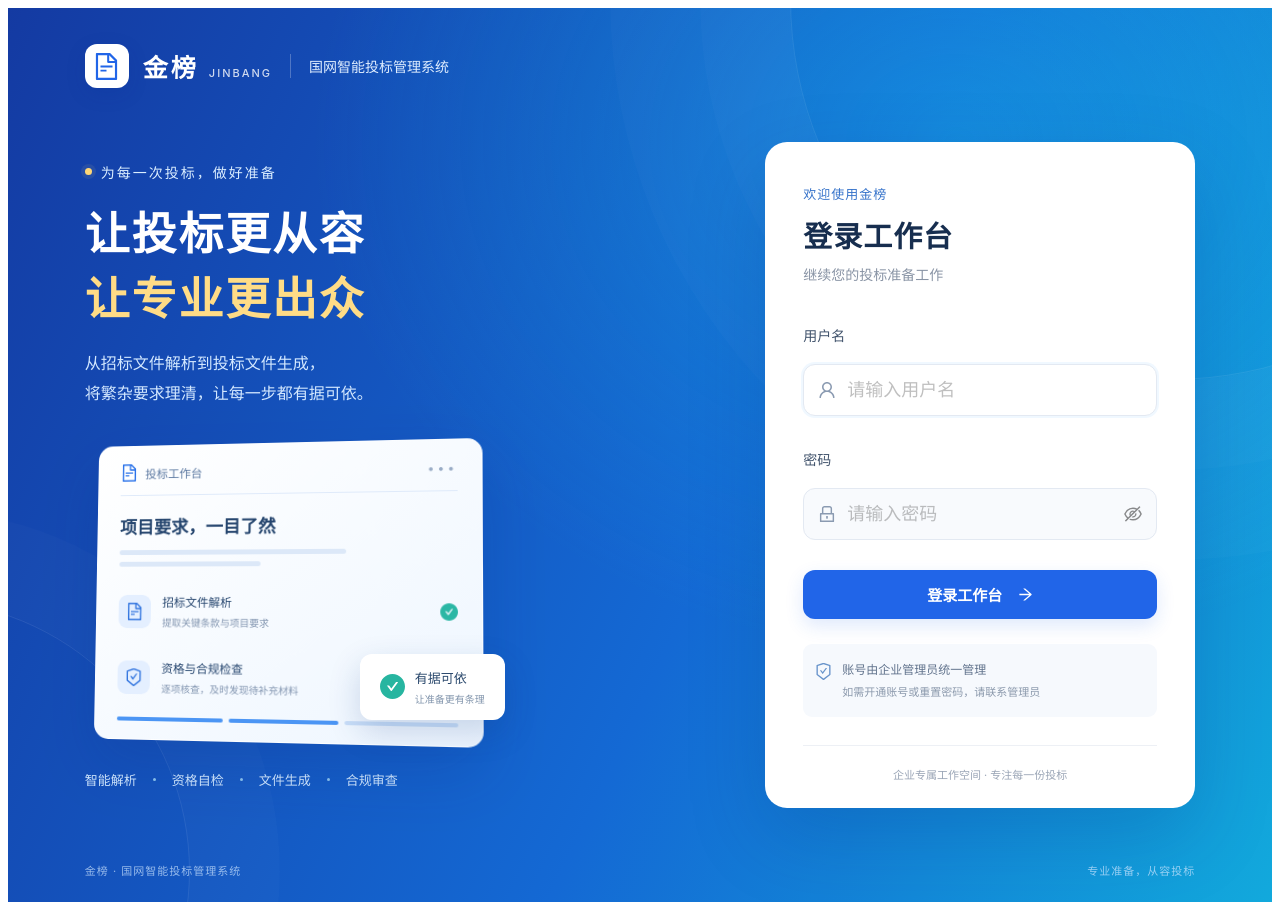
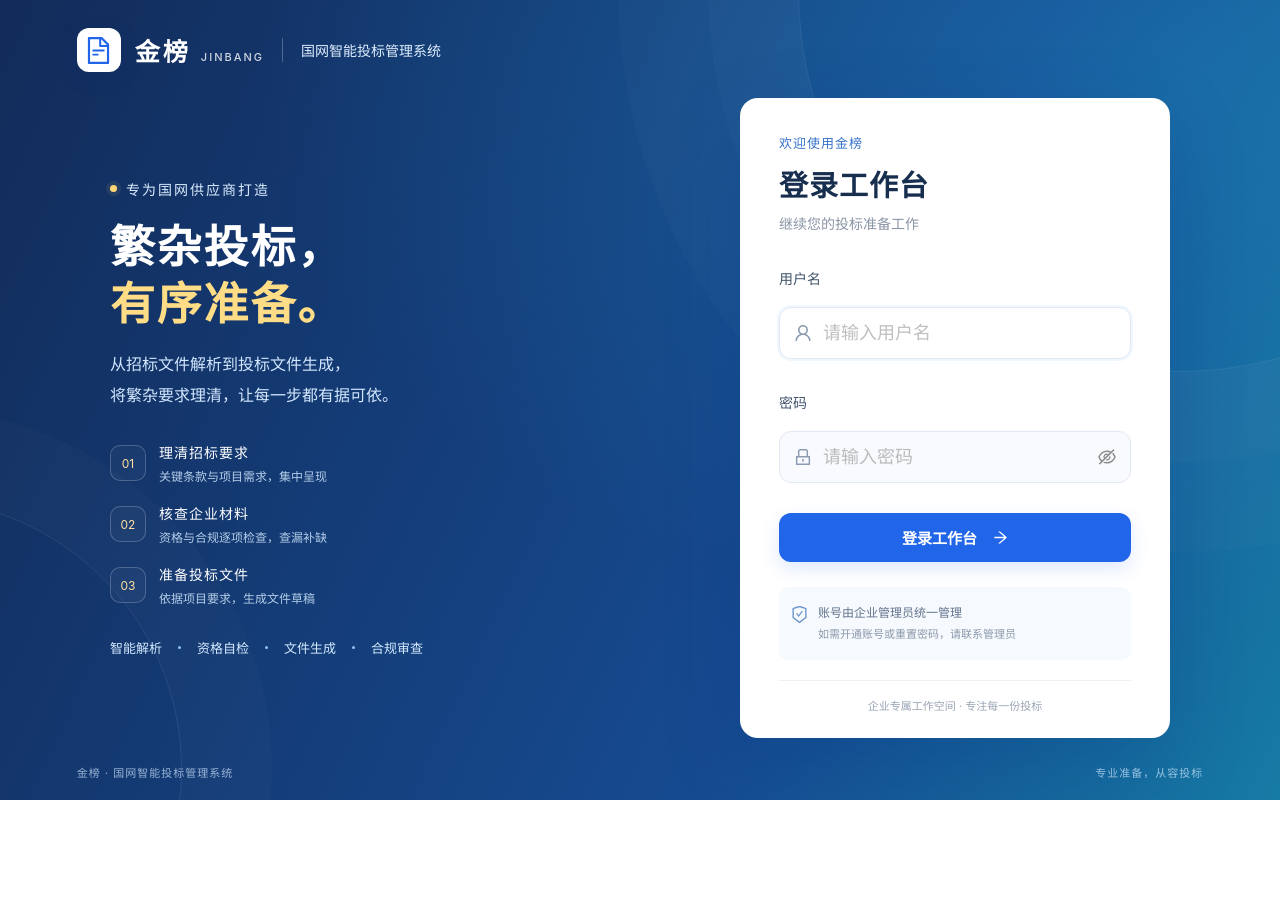
Before and after one commit to yuanyuexiang/------------, a React (Vite) app in the folder apps/jb-web/: page /login in a window 1280 px wide. After the commit the page ends 800 px from the top, so only its background shows below. Built offline with nearby package versions, Linux system fonts and the light colour scheme.

Commit message:
feat: 更新登录页面内容和样式，优化用户体验；调整布局和视觉元素以提升可读性

```diff
--- a/apps/jb-web/src/pages/LoginPage.css
+++ b/apps/jb-web/src/pages/LoginPage.css
@@ -2,10 +2,10 @@
   min-height: 100vh;
   min-height: 100svh;
   box-sizing: border-box;
-  padding: 36px clamp(24px, 6vw, 100px) 24px;
+  padding: 28px clamp(24px, 6vw, 100px) 20px;
   color: #fff;
   font-family: -apple-system, BlinkMacSystemFont, 'Segoe UI', 'PingFang SC', 'Microsoft YaHei', sans-serif;
-  background: radial-gradient(ellipse at 75% 15%, #16c6ee55, transparent 48%), linear-gradient(115deg, #143aa2 0%, #1469d4 57%, #12a9dc 100%);
+  background: radial-gradient(ellipse at 90% 10%, #2197cc50, transparent 55%), linear-gradient(115deg, #122b59 0%, #164b91 65%, #167ba5 100%);
   display: flex;
   flex-direction: column;
   position: relative;
@@ -21,36 +21,25 @@
 .login-brand-name > span { font-size: 11px; letter-spacing: 2px; font-weight: 500; opacity: .8; }
 .login-brand-divider { width: 1px; height: 24px; background: #ffffff40; margin: 0 4px; }
 .login-brand-description { font-size: 14px; color: #e0eeff; }
-.login-content { display: grid; grid-template-columns: minmax(0, 1fr) 430px; align-items: center; gap: clamp(40px, 7vw, 110px); width: 100%; max-width: 1120px; margin: auto; padding: 54px 0; }
+.login-content { display: grid; grid-template-columns: minmax(0, 1fr) 430px; align-items: center; gap: clamp(40px, 7vw, 110px); width: 100%; max-width: 1060px; margin: auto; padding: 24px 0; }
 .login-eyebrow { display: flex; align-items: center; gap: 9px; color: #dbeeff; font-size: 14px; letter-spacing: 2px; }
 .login-eyebrow > span { width: 7px; height: 7px; background: #ffd776; border-radius: 50%; box-shadow: 0 0 0 4px #ffd77615; }
-.login-intro h1 { font-size: clamp(36px, 3.5vw, 52px); line-height: 1.45; letter-spacing: 2px; margin: 20px 0 16px; font-weight: 700; }
+.login-intro h1 { font-size: clamp(38px, 3.5vw, 54px); line-height: 1.28; letter-spacing: 2px; margin: 20px 0 16px; font-weight: 700; }
 .login-intro h1 > span { color: #ffdc86; }
 .login-intro-description { color: #d3e8ff; font-size: 16px; line-height: 1.9; margin: 0; }
-.login-visual { position: relative; width: 390px; max-width: 90%; margin: 32px 0 28px 4px; }
-.login-document { padding: 18px 23px; color: #25456e; background: linear-gradient(145deg, #ffffff, #eef6ff); border: 1px solid #ffffffaa; border-radius: 15px; box-shadow: 0 24px 60px #092d7e30; transform: perspective(900px) rotateY(-8deg) rotateX(3deg); }
-.login-document-top { display: flex; align-items: center; gap: 8px; font-size: 12px; color: #5b78a1; padding-bottom: 14px; border-bottom: 1px solid #dfeafa; }
-.login-document-top > .anticon { color: #2871e9; font-size: 18px; }
-.login-document-dots { margin-left: auto; letter-spacing: 3px; color: #98abc5; }
-.login-document-title { font-size: 18px; font-weight: 600; margin: 18px 0 12px; }
-.login-document-line { height: 5px; width: 68%; border-radius: 4px; background: #dce8f8; margin-bottom: 7px; }
-.login-document-line.short { width: 43%; margin-bottom: 17px; }
-.login-document-row { display: flex; align-items: center; gap: 12px; margin: 10px 0; padding: 10px 0; font-size: 12px; }
-.login-mini-icon { display: grid; place-items: center; width: 34px; height: 34px; background: #e4efff; border-radius: 9px; color: #3275df; font-size: 18px; }
-.login-document-row small { display: block; margin-top: 5px; font-size: 10px; color: #8295b0; }
-.login-document-row > .anticon { margin-left: auto; color: #2bb7a5; font-size: 17px; }
-.login-document-progress { display: flex; gap: 6px; margin-top: 12px; }
-.login-document-progress span { height: 4px; flex: 1; border-radius: 3px; background: #4b95f4; }
-.login-document-progress span:last-child { background: #c9def8; }
-.login-floating-badge { position: absolute; right: -26px; bottom: 22px; display: flex; gap: 10px; align-items: center; padding: 14px 20px; background: #fff; border-radius: 12px; color: #2b496d; font-size: 13px; box-shadow: 0 12px 32px #153e8330; }
-.login-floating-badge > .anticon { color: #27b5a0; font-size: 25px; }
-.login-floating-badge small { display: block; color: #8295ac; font-size: 10px; margin-top: 4px; }
+/* Login owns its viewport; the browser's default body margin caused extra scrolling. */
+body:has(.login-page) { margin: 0; }
+.login-workflow { display: grid; gap: 19px; margin: 32px 0; }
+.login-workflow > div { display: grid; grid-template-columns: 36px 1fr; column-gap: 13px; align-items: center; }
+.login-workflow span { grid-row: span 2; width: 34px; height: 34px; display: grid; place-items: center; border: 1px solid #ffffff35; border-radius: 10px; font-size: 12px; color: #ffe0a0; background: #ffffff08; }
+.login-workflow strong { font-size: 14px; font-weight: 500; letter-spacing: 1px; }
+.login-workflow small { margin-top: 5px; font-size: 12px; color: #b5cee9; }
 .login-capabilities { display: flex; align-items: center; gap: 16px; font-size: 13px; color: #d4eaff; }
 .login-capabilities i { width: 3px; height: 3px; background: #8cc5ef; border-radius: 50%; }
-.login-panel { background: #fff; color: #172e4f; border-radius: 22px; padding: 42px 38px 26px; box-shadow: 0 28px 80px #072c7f33; }
+.login-panel { background: #fff; color: #172e4f; border: 1px solid #ffffff80; border-radius: 18px; padding: 34px 38px 24px; box-shadow: 0 28px 80px #072c7f33; }
 .login-panel-eyebrow { font-size: 13px; color: #3673ca; font-weight: 500; letter-spacing: 1px; }
 .login-panel h2 { margin: 10px 0 9px; font-size: 29px; letter-spacing: 1px; }
-.login-panel-description { color: #8994a5; font-size: 14px; margin: 0 0 32px; }
+.login-panel-description { color: #8994a5; font-size: 14px; margin: 0 0 26px; }
 .login-panel .ant-form-item-label > label { color: #41536c; font-size: 14px; }
 .login-panel .ant-input-affix-wrapper { padding: 12px 14px; background: #f8fafd; border-color: #e3e9f2; }
 .login-panel .ant-input-affix-wrapper-focused { background: #fff; }
@@ -62,20 +51,36 @@
 .login-account-help { display: flex; gap: 10px; align-items: flex-start; margin-top: 25px; padding: 15px 12px; background: #f6f9fd; border-radius: 9px; font-size: 12px; color: #61738c; line-height: 1.8; }
 .login-account-help > .anticon { color: #6894cb; margin-top: 4px; font-size: 17px; }
 .login-account-help small { color: #8b99ac; font-size: 11px; }
-.login-panel-footer { border-top: 1px solid #edf0f5; margin-top: 28px; padding-top: 20px; color: #9aa5b6; font-size: 11px; text-align: center; }
+.login-panel-footer { border-top: 1px solid #edf0f5; margin-top: 20px; padding-top: 16px; color: #9aa5b6; font-size: 11px; text-align: center; }
 .login-footer { display: flex; justify-content: space-between; gap: 16px; max-width: 1200px; width: 100%; margin: 0 auto; font-size: 11px; color: #d0e7ffb3; letter-spacing: 1px; }
 @media (max-width: 1000px) { .login-content { grid-template-columns: minmax(0, 1fr) 380px; gap: 32px; } .login-panel { padding: 35px 28px 24px; } .login-capabilities { gap: 10px; font-size: 12px; } }
 @media (max-width: 760px) {
   .login-page { padding: 24px 20px; }
   .login-brand { gap: 10px; }
   .login-brand-description, .login-brand-divider { display: none; }
-  .login-content { grid-template-columns: minmax(0, 1fr); gap: 30px; padding: 36px 0; max-width: 430px; }
-  .login-intro h1 { font-size: 34px; margin: 14px 0 10px; }
-  .login-intro-description { font-size: 14px; }
-  .login-visual, .login-capabilities { display: none; }
+  .login-content { grid-template-columns: minmax(0, 1fr); gap: 22px; padding: 24px 0; max-width: 430px; }
+  .login-intro h1 { font-size: 28px; margin: 10px 0; }
+  .login-intro-description { display: none; }
+  .login-workflow, .login-capabilities { display: none; }
   .login-eyebrow { font-size: 12px; }
   .login-panel { padding: 30px 25px 24px; border-radius: 18px; }
   .login-panel-description { margin-bottom: 25px; }
   .login-footer { justify-content: center; font-size: 10px; }
   .login-footer > span:last-child { display: none; }
 }
+
+@media (min-width: 761px) and (max-height: 740px) {
+  .login-page { padding-top: 20px; padding-bottom: 16px; }
+  .login-content { padding: 16px 0; }
+  .login-intro h1 { font-size: 42px; margin: 16px 0; }
+  .login-workflow { gap: 15px; margin: 24px 0; }
+  .login-panel { padding: 26px 32px 20px; }
+  .login-panel-description { margin-bottom: 20px; }
+  .login-panel .ant-form-item { margin-bottom: 18px; }
+  .login-account-help { margin-top: 20px; padding: 12px; }
+}
+@media (max-width: 760px) and (max-height: 720px) {
+  .login-eyebrow, .login-intro, .login-panel-footer { display: none; }
+  .login-panel { padding-top: 24px; padding-bottom: 20px; }
+  .login-content { padding: 18px 0; }
+}
--- a/apps/jb-web/src/pages/LoginPage.tsx
+++ b/apps/jb-web/src/pages/LoginPage.tsx
@@ -1,7 +1,7 @@
 import { useState } from 'react'
 import { useNavigate, useSearchParams } from 'react-router-dom'
 import { Alert, Button, ConfigProvider, Form, Input } from 'antd'
-import { ArrowRightOutlined, CheckCircleFilled, FileTextOutlined, LockOutlined, SafetyCertificateOutlined, UserOutlined } from '@ant-design/icons'
+import { ArrowRightOutlined, FileTextOutlined, LockOutlined, SafetyCertificateOutlined, UserOutlined } from '@ant-design/icons'
 import { useAuth } from '../auth'
 import './LoginPage.css'
 
@@ -30,20 +30,14 @@ export default function LoginPage() {
 
         <div className="login-content">
           <section className="login-intro" aria-labelledby="login-headline">
-            <div className="login-eyebrow"><span /> 为每一次投标，做好准备</div>
-            <h1 id="login-headline">让投标更从容<br /><span>让专业更出众</span></h1>
+            <div className="login-eyebrow"><span /> 专为国网供应商打造</div>
+            <h1 id="login-headline">繁杂投标，<br /><span>有序准备。</span></h1>
             <p className="login-intro-description">从招标文件解析到投标文件生成，<br />将繁杂要求理清，让每一步都有据可依。</p>
 
-            <div className="login-visual" aria-hidden="true">
-              <div className="login-document">
-                <div className="login-document-top"><FileTextOutlined /><span>投标工作台</span><span className="login-document-dots">•••</span></div>
-                <div className="login-document-title">项目要求，一目了然</div>
-                <div className="login-document-line" /><div className="login-document-line short" />
-                <div className="login-document-row"><span className="login-mini-icon"><FileTextOutlined /></span><div>招标文件解析<small>提取关键条款与项目要求</small></div><CheckCircleFilled /></div>
-                <div className="login-document-row"><span className="login-mini-icon"><SafetyCertificateOutlined /></span><div>资格与合规检查<small>逐项核查，及时发现待补充材料</small></div><CheckCircleFilled /></div>
-                <div className="login-document-progress"><span /> <span /> <span /></div>
-              </div>
-              <div className="login-floating-badge"><CheckCircleFilled /><div>有据可依<small>让准备更有条理</small></div></div>
+            <div className="login-workflow" aria-label="投标准备流程">
+              <div><span>01</span><strong>理清招标要求</strong><small>关键条款与项目需求，集中呈现</small></div>
+              <div><span>02</span><strong>核查企业材料</strong><small>资格与合规逐项检查，查漏补缺</small></div>
+              <div><span>03</span><strong>准备投标文件</strong><small>依据项目要求，生成文件草稿</small></div>
             </div>
             <div className="login-capabilities"><span>智能解析</span><i /><span>资格自检</span><i /><span>文件生成</span><i /><span>合规审查</span></div>
           </section>
```
